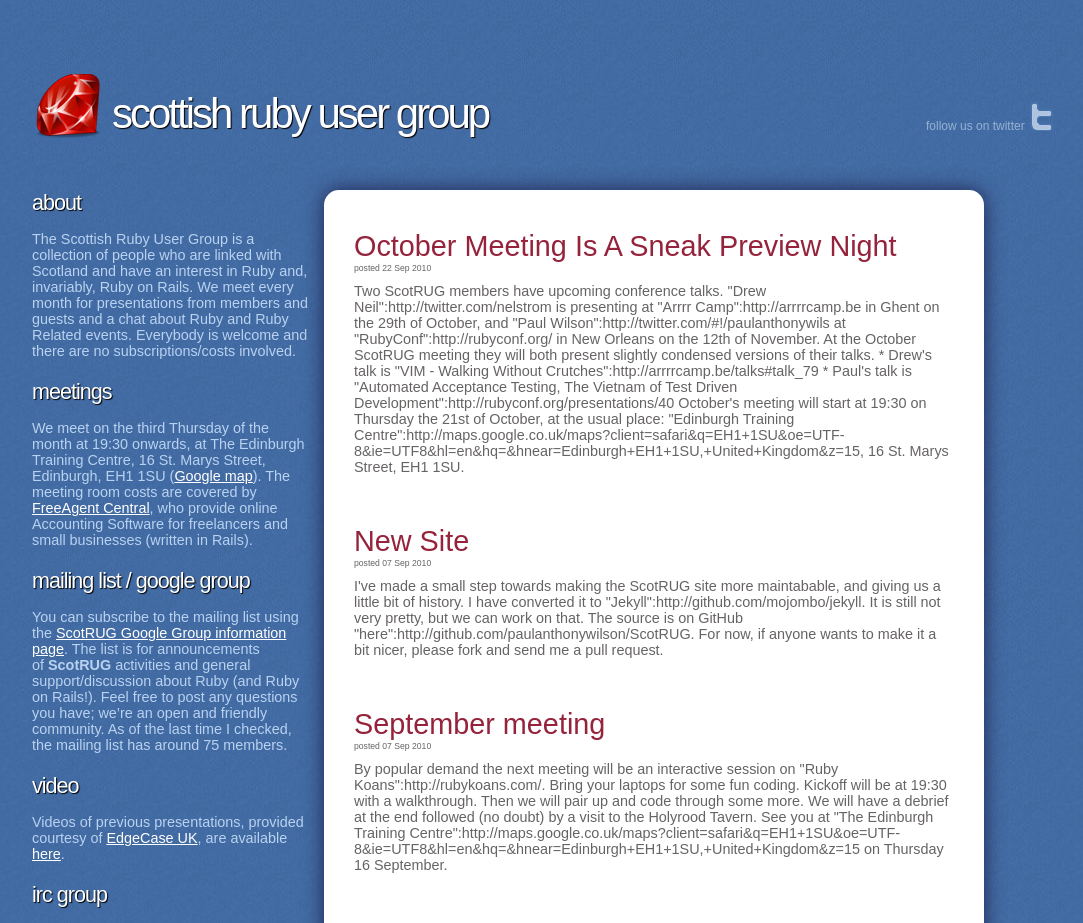
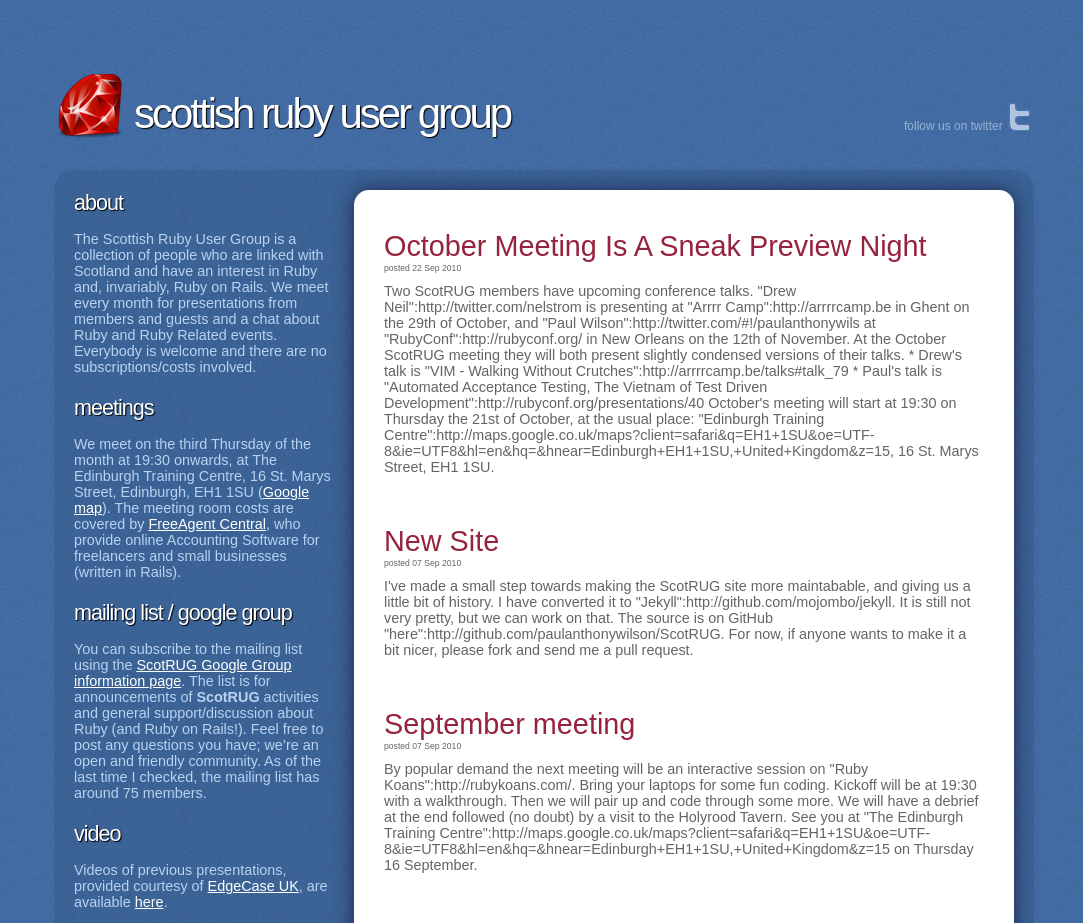
Before and after one commit to scotrug/scotrug.github.io, a Jekyll site: the page built from index.html, in a window 1280 px wide. Shown: the top 923 px of the page, without its empty margins (96-1179 px from the left). Built offline with Jekyll 4.4.1, drawn with Linux system fonts in a browser that asks for light colours.

Commit message:
make the content stand out a bit more

```diff
--- a/_layouts/master.html
+++ b/_layouts/master.html
@@ -16,6 +16,9 @@
 		<div id="twitter"><a href="http://twitter.com/scotrug">follow us on twitter</a></div>
       <h1><a href="http://scotrug.org/">Scottish Ruby User Group</a></h1>
     </div>
+
+	<div id="content">
+
     <div id="left">
       <div class="section">
         <h2 >About</h2>
@@ -62,6 +65,8 @@
       {{content}}
     </div>
 
+	</div>
+
     <div id="footer">
       <p>
       </p>
--- a/stylesheets/scotrug.css
+++ b/stylesheets/scotrug.css
@@ -27,7 +27,7 @@ a:hover{
 	margin:20px auto;
 	padding:0;
 	text-align:left;
-	width:80%;
+	width:980px;
 }
 
 #header {
@@ -71,14 +71,23 @@ a:hover{
 
 #header #twitter a{
 	color: #97b2d5;
+}
 
+#content {
+	background: url(/images/inner_bkg.jpg) repeat left top;
+	padding: 20px;
+
+	margin-top: 30px;
+
+	-webkit-border-radius: 20px;
+	-moz-border-radius: 20px;
+	border-radius: 20px;
 }
 
 #left {
 	font-size: 1.2em;
 	float: left;
-	width: 300px;
-	margin-top: 50px;
+	width: 280px;
 	color: #b9d2f1;
 }
 
@@ -103,10 +112,11 @@ a:hover{
 }
 
 #posts{
-  	margin-top: 50px;
+  	/*margin-top: 50px;*/
 	width: 600px;
-	position: absolute;
-    left: 420px;
+	/*position: absolute;
+	    left: 420px;*/
+	margin-left: 280px;
 	font-size: 1.2em;
 	padding: 40px 30px 10px 30px;
 
```
Also changed, not shown: images/inner_bkg.jpg (added), 8 other files.
